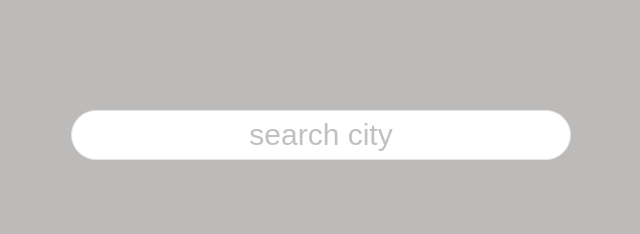
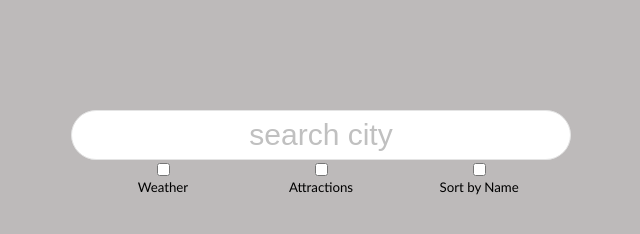
Before and after one commit to j-onas/inl-mningsuppgift-2, a plain HTML site: page index.html in a window 1280 px wide. Shown: the whole page, without its empty margins (319-959 px from the left). Drawn offline with Linux system fonts and the light colour scheme.

Commit message:
Searchoptions

```diff
--- a/css/styles.css
+++ b/css/styles.css
@@ -44,7 +44,7 @@ main{
     margin-left: auto;
     margin-right: auto;
 }
-#searchBox input{
+#searchBox #citySearch{
     height: 50px;
     width: 500px;
     border-radius: 25px;
@@ -53,7 +53,24 @@ main{
     text-align:center;
 }#searchBox input:focus{outline: none;}::placeholder{color:#C0C0C0;}
 
+#searchOptions {
+    margin: 0;
+    padding: 0;
+    width: 100%;
+    margin-left: auto;
+    margin-right: auto;
+    text-align: center;
+}
+#searchbox ul {
+    /*Blabla*/
+}
+#searchBox li {
+    display: inline-block;
+    width: 154px;
+}
+
 #weather {
+    visibility: hidden;
     top:0;
     left:0;
     position: fixed;
@@ -88,6 +105,7 @@ main{
 
 @media (min-width:1247px){
     #cards {
+        visibility: hidden;
         padding-top: 100px;
         display: flex;
         flex-wrap: wrap;
@@ -102,6 +120,7 @@ main{
 
 @media (max-width:1246px){
     #cards {
+        visibility: hidden;
         padding:0;
         margin:0;
         padding-top: 100px;
--- a/index.html
+++ b/index.html
@@ -13,6 +13,19 @@
         <main>
             <div id="searchBox">
                 <input id="citySearch" type="text" placeholder="search city" onClick="this.select();">
+                <div id="searchOptions">
+                    <ul>
+                        <li>
+                            <input type="checkbox" id="checkboxWeather" onclick="showWeather()"><h5>Weather</h5>
+                        </li>
+                        <li>
+                            <input type="checkbox" id="checkboxAttractions" onclick="showAttractions()"><h5>Attractions</h5>
+                        </li>
+                        <li>
+                            <input type="checkbox" id="checkboxSortbyname" onclick="sortByName()"><h5>Sort by Name</h5>
+                        </li>
+                    </ul>
+             </div>
             </div>
 
             <!-- Måste finnas eftersom jag inte skapar innan error call i js! -->
@@ -30,7 +43,7 @@
 
 <!--
 Todo{
-Kommentarer
+Sortera
 
 }
 
--- a/js/main.js
+++ b/js/main.js
@@ -148,6 +148,29 @@ function dateToString(){
     return dateYear.toString()+dateMonth.toString()+dateDay.toString()
 }
 
+function showWeather() {
+    if(document.getElementById("checkboxWeather").checked) {
+        document.getElementById("weather").style.visibility = "visible"
+    }else{
+        document.getElementById("weather").style.visibility = "hidden"
+    }
+}
+
+function showAttractions() {
+    if(document.getElementById("checkboxAttractions").checked) {
+        document.getElementById("cards").style.visibility = "visible"
+    }else{
+        document.getElementById("cards").style.visibility = "hidden"
+        document.getElementById("cards").style.overflow = "hidden"
+    }
+}
+
+function sortByName() {
+
+}
+
+
+
 //Saxat ut min förra uppgift
 //Plockar bort alla div-
 //med id cards
```
